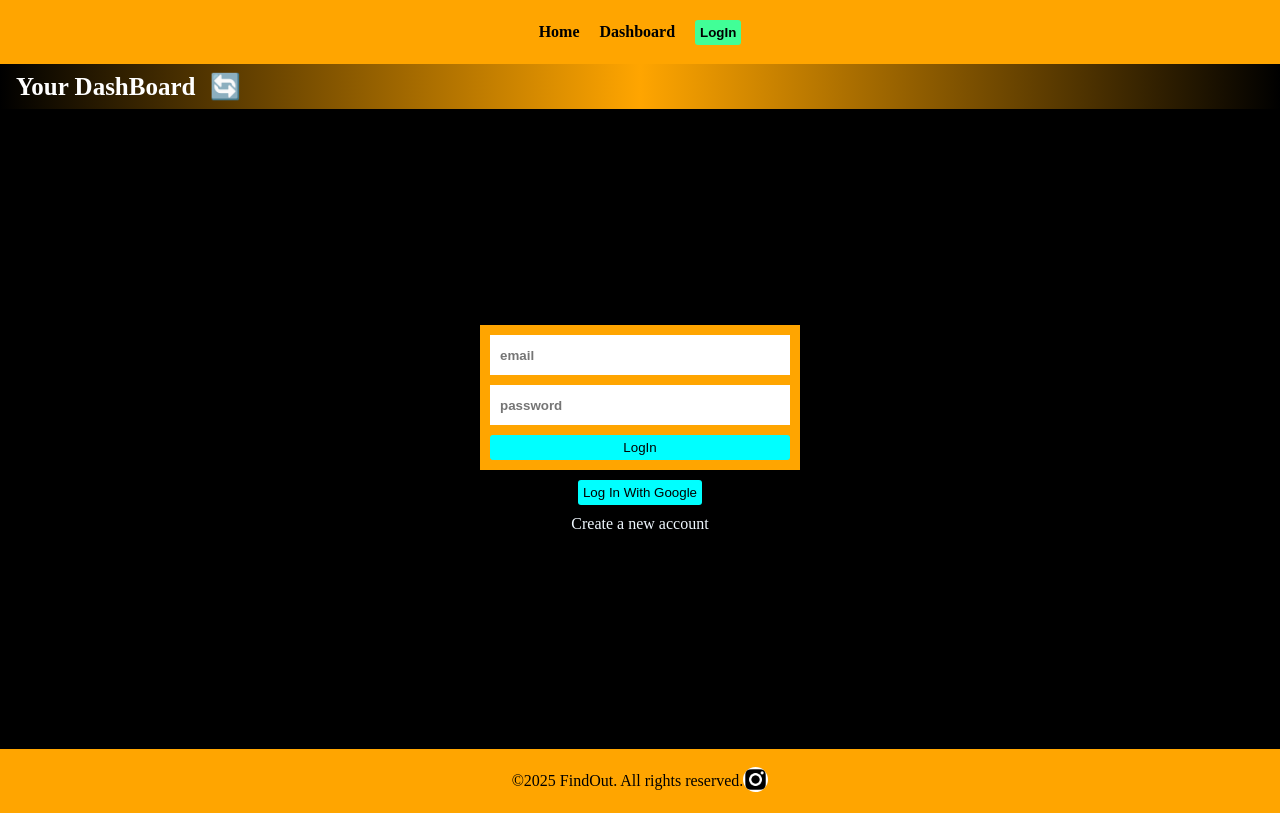
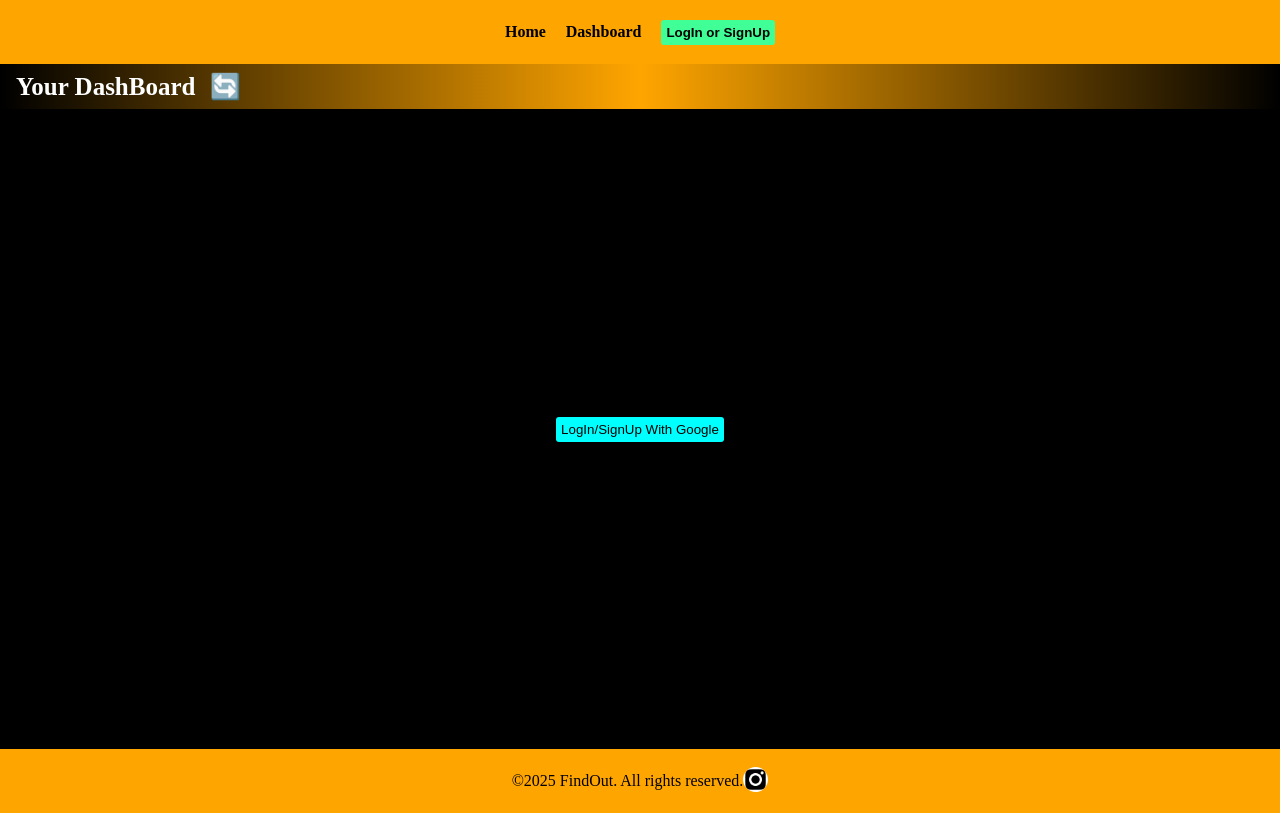
Before and after one commit to Al-Ashir-Intisar/reslife-employee-tracker-app, a Next.js app in the folder findout/: page /dashboard/login in a window 1280 px wide. Built offline with nearby package versions, Linux system fonts and the light colour scheme; no server answers.

Commit message:
Commit for vercel test deployment without credential login or sign up options

```diff
--- a/findout/src/app/dashboard/(authentication)/login/page.jsx
+++ b/findout/src/app/dashboard/(authentication)/login/page.jsx
@@ -48,7 +48,7 @@ const Login = () => {
     return (
       <div className="pageContent">
         <div className={styles.logInDev}>
-          <form className={styles.form} onSubmit={handleSubmit}>
+          {/* <form className={styles.form} onSubmit={handleSubmit}>
             <input type="text" placeholder="email" className={styles.input} />
             <input
               type="password"
@@ -56,10 +56,10 @@ const Login = () => {
               className={styles.input}
             />
             <button className={styles.login}>LogIn</button>
-          </form>
+          </form> */}
 
           {/* Show error message if present */}
-          {error && <p className={styles.error}>{error}</p>}
+          {/* {error && <p className={styles.error}>{error}</p>} */}
 
           <button
             className={styles.login}
@@ -67,11 +67,11 @@ const Login = () => {
               signIn("google", { callbackUrl: "/dashboard" });
             }}
           >
-            Log In With Google
+            LogIn/SignUp With Google
           </button>
-          <Link href="/dashboard/register" className={styles.link}>
+          {/* <Link href="/dashboard/register" className={styles.link}>
             Create a new account
-          </Link>
+          </Link> */}
         </div>
       </div>
     );
--- a/findout/src/components/navbar/Navbar.jsx
+++ b/findout/src/components/navbar/Navbar.jsx
@@ -46,7 +46,7 @@ const Navbar = () => {
         {session.status === "unauthenticated" && (
           <button className={styles.login}>
             <Link href="/dashboard/login">
-              LogIn
+              LogIn or SignUp
             </Link>
           </button>
         )}
```
